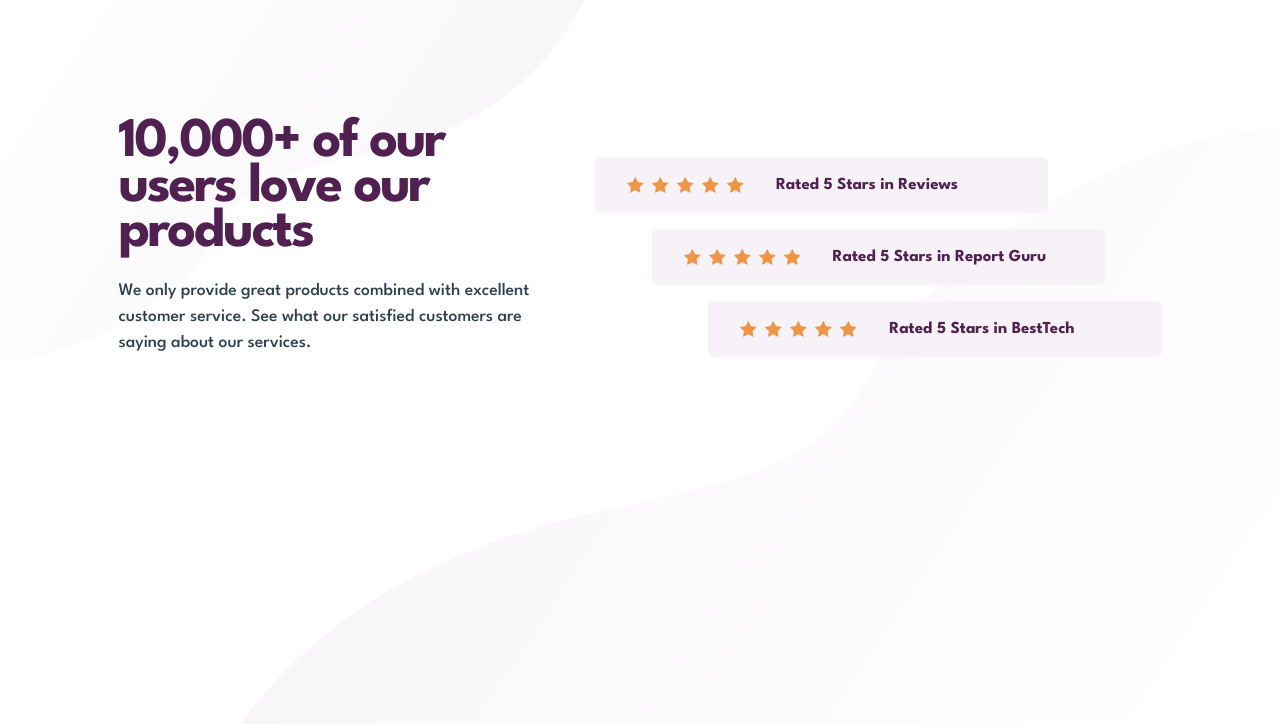
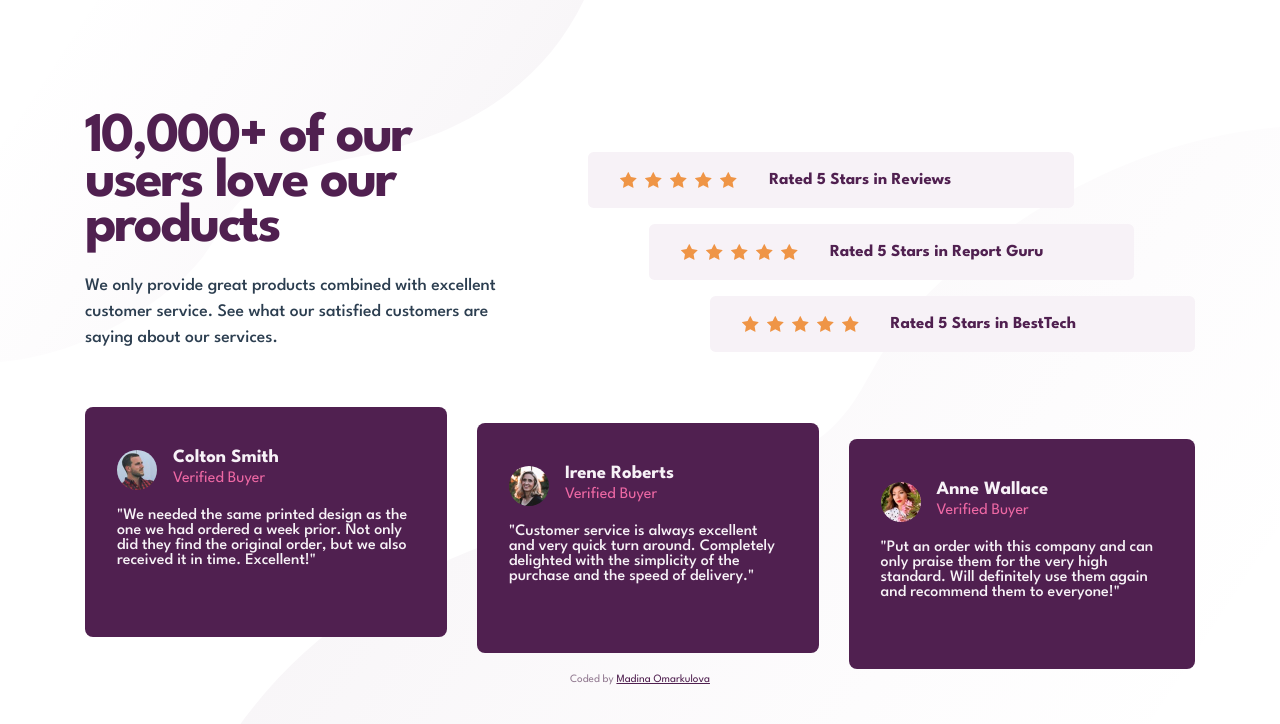
Before and after one commit to haegeum21/social-proof-section, a Vue app: page / in a window 1280 px wide. Shown: the top 724 px of the page. Built offline with nearby package versions, Linux system fonts and the light colour scheme.

Commit message:
Added comment boxes

```diff
--- a/public/index.html
+++ b/public/index.html
@@ -21,5 +21,10 @@
     </noscript>
     <div id="app"></div>
     <!-- built files will be auto injected -->
+    <footer class="footer">
+      <p>
+          Coded by <a href="https://github.com/haegeum21" target="_blank">Madina Omarkulova</a>
+      </p>
+  </footer>
   </body>
 </html>
--- a/src/App.vue
+++ b/src/App.vue
@@ -2,6 +2,7 @@
   <main>
     <MainText></MainText>
     <RatingList></RatingList>
+    <CommentBoxes></CommentBoxes>
   </main>
 
 </template>
@@ -9,12 +10,14 @@
 <script>
 import MainText from './components/MainText.vue';
 import RatingList from './components/RatingList.vue';
+import CommentBoxes from './components/CommentBoxes.vue';
 
 export default {
   name: 'App',
   components: {
     MainText,
-    RatingList
+    RatingList,
+    CommentBoxes,
   }
 }
 </script>
--- a/src/components/CommentBoxes.vue
+++ b/src/components/CommentBoxes.vue
@@ -0,0 +1,41 @@
+<template>
+        <section class="comm">
+            <div class="box three">
+                    <div class="buyers">
+                        <img class="avatar" src="../../images/image-colton.jpg" alt="portrait of Colton">
+                        <div class="name">
+                            <h3>Colton Smith </h3>
+                            <h4>Verified Buyer</h4>
+                        </div>
+                    </div>
+                <p>"We needed the same printed design as the one we had ordered a week prior. Not only did they find the original order, but we also received it in time. Excellent!"</p>
+            </div>
+            <div class="box">
+                    <div class="buyers">
+                        <img class="avatar" src="../../images/image-irene.jpg" alt="portrait of Irene">
+                        <div class="name">
+                            <h3>Irene Roberts</h3>
+                            <h4>Verified Buyer</h4>
+                        </div>
+                    </div>
+                    <p>"Customer service is always excellent and very quick turn around. Completely delighted with the simplicity of the purchase and the speed of delivery."</p>
+            </div>
+            <div class="box one">
+                <div class="buyers">
+                        <img class="avatar" src="../../images/image-anne.jpg" alt="portrait of Anne">
+                        <div class="name">
+                            <h3>Anne Wallace</h3>
+                            <h4>Verified Buyer</h4>
+                        </div>
+                </div>
+                <p>"Put an order with this company and can only praise them for the very high standard. Will definitely use them again and recommend them to everyone!"</p>
+            </div>
+        </section>
+</template>
+
+<script>
+
+export default {
+  name: 'CommentBoxes',
+}
+</script>
--- a/src/style.css
+++ b/src/style.css
@@ -1,15 +1,5 @@
 :root {
-    --clr-primary-magenta-dark: hsl(300, 43%, 22%);
-    --clr-primary-pink: hsl(333, 80%, 67%);
-
-    --clr-neutral-magenta-grey-dark: hsl(303, 10%, 53%);
-    --clr-neutral-magenta-grey-light: hsl(300, 24%, 96%);
-    --clr-neutral-white: hsl(0, 0%, 100%);
-
-    --ff:  'League Spartan', sans-serif;
-
     --fs-xs: 0.7rem;
-    /* --fs-s: 0.9375rem; */
     --fs-s: 1rem;
     --fs-m: 1.1em;
     --fs-l: 2.5rem;
@@ -27,9 +17,9 @@
 
 body {
     min-height: 100vh;
-    font-family: var(--ff);
+    font-family: 'League Spartan', sans-serif;
     font-size: var(--fs-m);
-    color: var(--clr-neutral-magenta-grey-dark);
+    color: hsl(303, 10%, 53%);
     text-align: center;
     padding: 5rem 1.45rem 0;
     display: flex;
@@ -52,7 +42,7 @@ h1 {
 }
 
 h1, h2 {
-    color: var(--clr-primary-magenta-dark);
+    color: hsl(300, 43%, 22%);
 }
 
 section> p {
@@ -62,7 +52,7 @@ section> p {
 }
 
 .rates {
-    background-color: var(--clr-neutral-magenta-grey-light);
+    background-color: hsl(300, 24%, 96%);
     border-radius: 0.5em;
     margin-bottom: 1rem;
     padding: 1.25rem 0;
@@ -80,9 +70,9 @@ section> p {
     margin-bottom: 3rem;
 }
 
-.card {
-    background-color: var(--clr-primary-magenta-dark);
-    color: var(--clr-neutral-magenta-grey-light);
+.box{
+    background-color: hsl(300, 43%, 22%);
+    color: hsl(300, 24%, 96%);
     margin: 1rem 0;
     border-radius: 0.5em;
     padding: 2.6em 2em;
@@ -108,23 +98,23 @@ section> p {
 }
 
 h4 {
-    color: var(--clr-primary-pink);
+    color: hsl(333, 80%, 67%);
     line-height: 1.6em;
     text-align: left;
     font-weight: var(--fw-s);
 }
 
-.attribution {
+.footer {
     font-size: var(--fs-xs);
-    margin-bottom: 0.5em;
+    bottom: 0.5em;
 }
 
-.attribution a {
-    color: var(--clr-primary-magenta-dark);
+.footer a {
+    color: hsl(300, 43%, 22%);
 }
 
 a:hover {
-    color: var(--clr-primary-pink);
+    color: hsl(333, 80%, 67%);
     transition-duration: 0.5s;
 }
 
@@ -143,7 +133,7 @@ a:hover {
         align-items: center;
         margin: auto;
     }
-    .quotes {
+    .comm {
         display: flex;
         grid-column: -3 / -1;
         grid-row: 2 / 3;
@@ -164,7 +154,7 @@ a:hover {
         padding-right: 1rem;
         width: 80%;
     }
-    .card {
+    .box {
         height: 100%;
     }
     .one {
```
Also changed, not shown: src/components/HelloWorld.vue (deleted, +0 -17 lines), src/components/CommentItem.vue (deleted).
